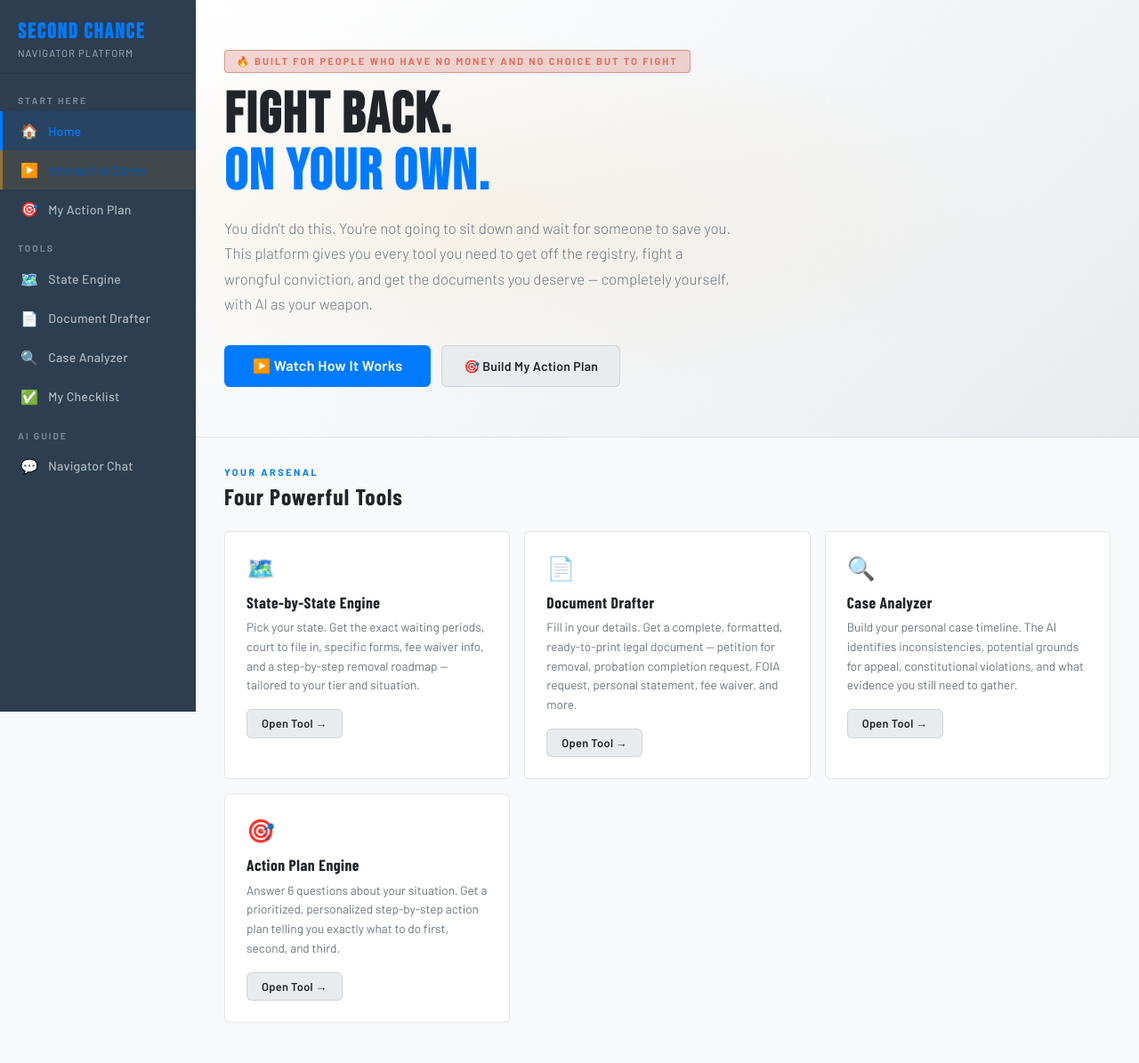
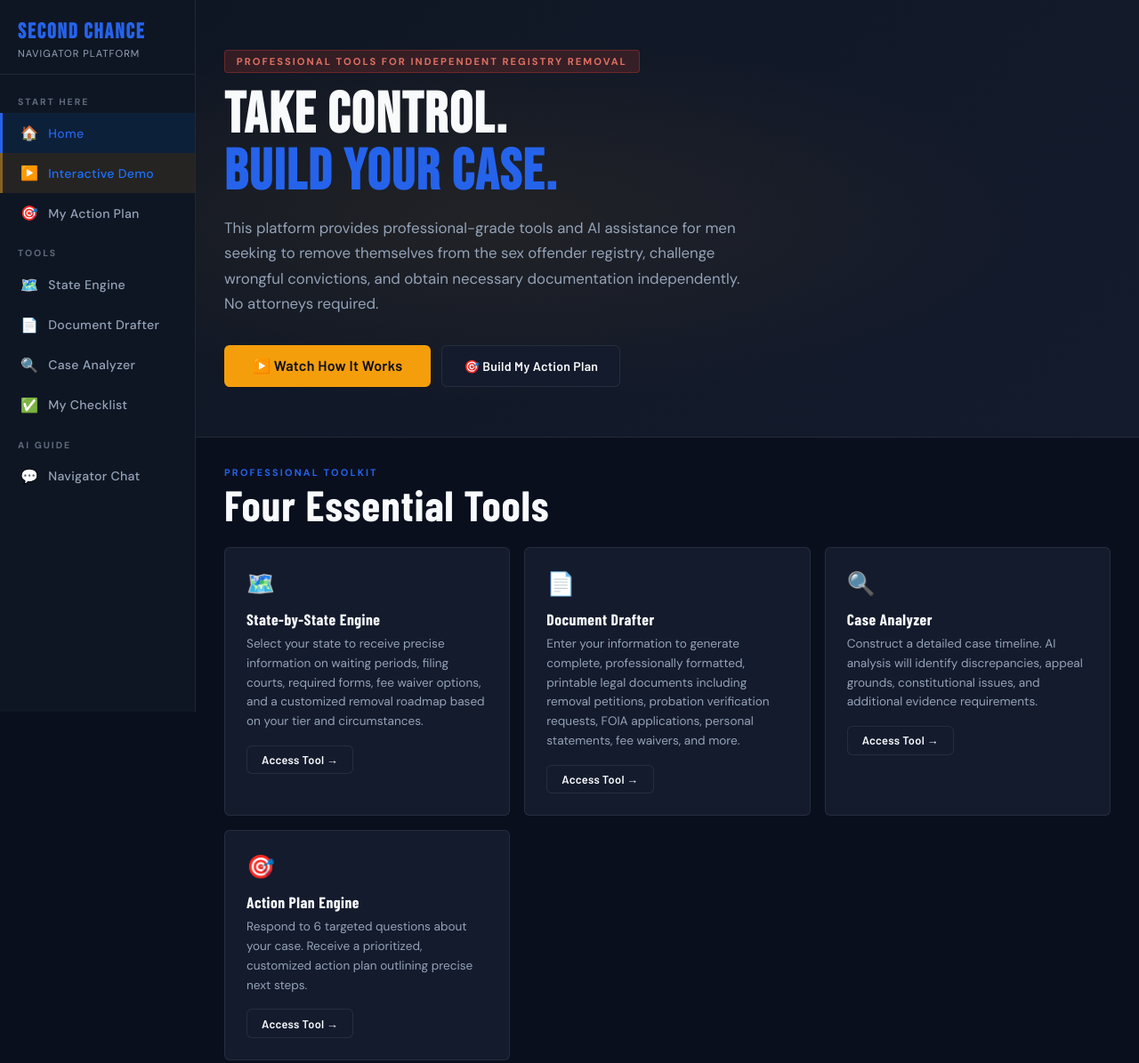
Before and after one commit to gigidyjnb-dev/sex, a plain HTML site: page index.html in a window 1280 px wide. Shown: the whole page at 89% size. Drawn offline with nearby package versions, Linux system fonts and the light colour scheme.

Commit message:
page update

```diff
--- a/index.html
+++ b/index.html
@@ -5,28 +5,29 @@
 <meta name="viewport" content="width=device-width, initial-scale=1.0">
 <title>Second Chance Navigator</title>
 <link rel="preconnect" href="https://fonts.googleapis.com">
-<link href="https://fonts.googleapis.com/css2?family=Bebas+Neue&family=Barlow:wght@300;400;500;600;700&family=Barlow+Condensed:wght@600;700&display=swap" rel="stylesheet">
+<link href="https://fonts.googleapis.com/css2?family=Bebas+Neue&family=Barlow:wght@300;400;500;600;700&family=Barlow+Condensed:wght@600;700&family=DM+Sans:wght@400;500;700&display=swap" rel="stylesheet">
 <style>
 :root {
-  --bg: #f8f9fa;
-  --bg2: #ffffff;
-  --bg3: #e9ecef;
-  --border: rgba(0,0,0,0.1);
-  --accent: #007bff;
-  --accent2: #0056b3;
+  --bg: #0A0F1E;
+  --bg2: #0F1623;
+  --bg3: #141B2D;
+  --border: rgba(255,255,255,0.08);
+  --accent: #2563EB;
+  --accent2: #1E6FFF;
+  --cta: #F59E0B;
   --red: #dc3545;
   --green: #28a745;
-  --blue: #007bff;
-  --text: #212529;
-  --muted: #6c757d;
-  --white: #ffffff;
-  --text-light: #ffffff;
-  --muted-light: #adb5bd;
+  --blue: #2563EB;
+  --text: #F8FAFC;
+  --muted: #94A3B8;
+  --white: #F8FAFC;
+  --text-light: #F8FAFC;
+  --muted-light: #94A3B8;
   --r: 6px;
 }
 *{margin:0;padding:0;box-sizing:border-box;}
 html{scroll-behavior:smooth;}
-body{font-family:'Barlow',sans-serif;background:var(--bg);color:var(--text);min-height:100vh;overflow-x:hidden;}
+body{font-family:'DM Sans',sans-serif;background:var(--bg);color:var(--text);min-height:100vh;overflow-x:hidden;}
 
 /* SCROLLBAR */
 ::-webkit-scrollbar{width:5px;}
@@ -36,7 +37,7 @@ body{font-family:'Barlow',sans-serif;background:var(--bg);color:var(--text);min-
 /* SIDEBAR NAV */
 .sidebar{
   position:fixed;left:0;top:0;bottom:0;width:220px;
-  background:#2c3e50;
+  background:var(--bg2);
   border-right:1px solid var(--border);
   display:flex;flex-direction:column;
   z-index:200;
@@ -114,7 +115,7 @@ body{font-family:'Barlow',sans-serif;background:var(--bg);color:var(--text);min-
   content:'';position:absolute;inset:0;
   background:radial-gradient(ellipse at 30% 50%,rgba(232,160,32,0.08) 0%,transparent 60%);
 }
-.hero-inner{max-width:700px;position:relative;}
+.hero-inner{text-align:left;position:relative;}
 .hero-tag{
   display:inline-block;
   background:rgba(192,57,43,0.2);border:1px solid rgba(192,57,43,0.4);
@@ -139,8 +140,8 @@ body{font-family:'Barlow',sans-serif;background:var(--bg);color:var(--text);min-
   display:inline-flex;align-items:center;gap:0.4rem;
   text-decoration:none;letter-spacing:0.3px;
 }
-.btn-accent{background:var(--accent);color:var(--white);}
-.btn-accent:hover{background:var(--accent2);transform:translateY(-1px);}
+.btn-accent{background:var(--cta);color:var(--bg);}
+.btn-accent:hover{background:#D97706;transform:scale(1.03);}
 .btn-ghost{background:var(--bg3);color:var(--text);border:1px solid var(--border);}
 .btn-ghost:hover{background:var(--bg);border-color:rgba(0,0,0,0.2);}
 .btn-sm{padding:0.45rem 1rem;font-size:0.8rem;}
@@ -152,11 +153,11 @@ body{font-family:'Barlow',sans-serif;background:var(--bg);color:var(--text);min-
 .grid-2{grid-template-columns:repeat(auto-fit,minmax(280px,1fr));}
 .grid-3{grid-template-columns:repeat(auto-fit,minmax(240px,1fr));}
 .card{
-  background:var(--bg2);border:1px solid var(--border);
+  background:var(--bg3);border:1px solid var(--border);
   border-radius:var(--r);padding:1.5rem;
-  transition:border-color 0.15s;
-}
-.card:hover{border-color:rgba(232,160,32,0.25);}
+  transition:all 0.2s ease;
+}
+.card:hover{transform:translateY(-4px);box-shadow:inset 0 0 0 1px var(--accent);}
 .card-icon{font-size:1.6rem;margin-bottom:0.75rem;}
 .card h3{font-family:'Barlow Condensed',sans-serif;font-size:1.1rem;font-weight:700;letter-spacing:0.5px;color:var(--text);margin-bottom:0.4rem;}
 .card p{font-size:0.85rem;color:var(--muted);line-height:1.6;}
@@ -164,8 +165,8 @@ body{font-family:'Barlow',sans-serif;background:var(--bg);color:var(--text);min-
 
 /* SECTION LABELS */
 .section-head{margin-bottom:1.5rem;}
-.section-head .label{font-size:0.68rem;font-weight:700;letter-spacing:2.5px;text-transform:uppercase;color:var(--accent);margin-bottom:0.3rem;}
-.section-head h2{font-family:'Barlow Condensed',sans-serif;font-size:1.6rem;font-weight:700;letter-spacing:1px;color:var(--text);}
+.section-head .label{font-size:0.68rem;font-weight:700;letter-spacing:0.2em;text-transform:uppercase;color:var(--accent);margin-bottom:0.3rem;}
+.section-head h2{font-family:'Barlow Condensed',sans-serif;font-size:3rem;font-weight:800;letter-spacing:1px;color:var(--text);line-height:1;margin-bottom:0.5rem;}
 .section-head p{font-size:0.88rem;color:var(--muted);margin-top:0.3rem;}
 
 /* ━━━━━━━━━━━━━━━━━━━━━━━━━━━━━━━━━━━━━━━━━ */
@@ -478,9 +479,9 @@ textarea.form-input{resize:vertical;min-height:80px;}
 <div class="page active" id="page-home">
   <div class="hero">
     <div class="hero-inner">
-      <div class="hero-tag">🔥 Built for people who have no money and no choice but to fight</div>
-      <h1>FIGHT BACK.<br><span>ON YOUR OWN.</span></h1>
-      <p>You didn't do this. You're not going to sit down and wait for someone to save you. This platform gives you every tool you need to get off the registry, fight a wrongful conviction, and get the documents you deserve — completely yourself, with AI as your weapon.</p>
+      <div class="hero-tag">Professional Tools for Independent Registry Removal</div>
+      <h1>TAKE CONTROL.<br><span>BUILD YOUR CASE.</span></h1>
+      <p>This platform provides professional-grade tools and AI assistance for men seeking to remove themselves from the sex offender registry, challenge wrongful convictions, and obtain necessary documentation independently. No attorneys required.</p>
       <div class="hero-ctas">
         <button class="btn btn-accent" onclick="goTo('demo')" style="font-size:1rem;padding:0.85rem 2rem;">▶️ Watch How It Works</button>
         <button class="btn btn-ghost" onclick="goTo('decision')">🎯 Build My Action Plan</button>
@@ -488,31 +489,31 @@ textarea.form-input{resize:vertical;min-height:80px;}
     </div>
   </div>
   <div class="content">
-    <div class="section-head"><div class="label">Your Arsenal</div><h2>Four Powerful Tools</h2></div>
+    <div class="section-head"><div class="label">Professional Toolkit</div><h2>Four Essential Tools</h2></div>
     <div class="grid grid-2">
       <div class="card">
         <div class="card-icon">🗺️</div>
         <h3>State-by-State Engine</h3>
-        <p>Pick your state. Get the exact waiting periods, court to file in, specific forms, fee waiver info, and a step-by-step removal roadmap — tailored to your tier and situation.</p>
-        <div class="card-action"><button class="btn btn-ghost btn-sm" onclick="goTo('state')">Open Tool →</button></div>
+        <p>Select your state to receive precise information on waiting periods, filing courts, required forms, fee waiver options, and a customized removal roadmap based on your tier and circumstances.</p>
+        <div class="card-action"><button class="btn btn-ghost btn-sm" onclick="goTo('state')">Access Tool →</button></div>
       </div>
       <div class="card">
         <div class="card-icon">📄</div>
         <h3>Document Drafter</h3>
-        <p>Fill in your details. Get a complete, formatted, ready-to-print legal document — petition for removal, probation completion request, FOIA request, personal statement, fee waiver, and more.</p>
-        <div class="card-action"><button class="btn btn-ghost btn-sm" onclick="goTo('docs')">Open Tool →</button></div>
+        <p>Enter your information to generate complete, professionally formatted, printable legal documents including removal petitions, probation verification requests, FOIA applications, personal statements, fee waivers, and more.</p>
+        <div class="card-action"><button class="btn btn-ghost btn-sm" onclick="goTo('docs')">Access Tool →</button></div>
       </div>
       <div class="card">
         <div class="card-icon">🔍</div>
         <h3>Case Analyzer</h3>
-        <p>Build your personal case timeline. The AI identifies inconsistencies, potential grounds for appeal, constitutional violations, and what evidence you still need to gather.</p>
-        <div class="card-action"><button class="btn btn-ghost btn-sm" onclick="goTo('timeline')">Open Tool →</button></div>
+        <p>Construct a detailed case timeline. AI analysis will identify discrepancies, appeal grounds, constitutional issues, and additional evidence requirements.</p>
+        <div class="card-action"><button class="btn btn-ghost btn-sm" onclick="goTo('timeline')">Access Tool →</button></div>
       </div>
       <div class="card">
         <div class="card-icon">🎯</div>
         <h3>Action Plan Engine</h3>
-        <p>Answer 6 questions about your situation. Get a prioritized, personalized step-by-step action plan telling you exactly what to do first, second, and third.</p>
-        <div class="card-action"><button class="btn btn-ghost btn-sm" onclick="goTo('decision')">Open Tool →</button></div>
+        <p>Respond to 6 targeted questions about your case. Receive a prioritized, customized action plan outlining precise next steps.</p>
+        <div class="card-action"><button class="btn btn-ghost btn-sm" onclick="goTo('decision')">Access Tool →</button></div>
       </div>
     </div>
   </div>
@@ -521,7 +522,7 @@ textarea.form-input{resize:vertical;min-height:80px;}
 <!-- ═══ STATE ENGINE ═══ -->
 <div class="page" id="page-state">
   <div class="topbar">
-    <div><h2>🗺️ State-by-State Engine</h2><p>Select your state to get your exact removal roadmap</p></div>
+    <div><h2>🗺️ State-by-State Engine</h2><p>Select your state for your customized removal roadmap</p></div>
     <div class="badge">All 50 States</div>
   </div>
   <div class="content">
@@ -567,7 +568,7 @@ textarea.form-input{resize:vertical;min-height:80px;}
 <!-- ═══ DOCUMENT DRAFTER ═══ -->
 <div class="page" id="page-docs">
   <div class="topbar">
-    <div><h2>📄 Document Drafter</h2><p>AI-generated, ready-to-print legal documents</p></div>
+    <div><h2>📄 Document Drafter</h2><p>AI-generated professional legal documents</p></div>
   </div>
   <div class="content">
     <div class="section-head">
@@ -644,7 +645,7 @@ textarea.form-input{resize:vertical;min-height:80px;}
 <!-- ═══ CASE ANALYZER ═══ -->
 <div class="page" id="page-timeline">
   <div class="topbar">
-    <div><h2>🔍 Case Analyzer</h2><p>Build your timeline. Find your angles. Know your case.</p></div>
+    <div><h2>🔍 Case Analyzer</h2><p>Build your case timeline and identify key opportunities.</p></div>
   </div>
   <div class="content">
     <div class="section-head">
@@ -788,13 +789,13 @@ textarea.form-input{resize:vertical;min-height:80px;}
       <div class="msg bot">
         <div class="msg-av">⚖️</div>
         <div>
-          <div class="msg-bubble">I'm your Second Chance Navigator. I know the system failed you. I know you don't have money for an attorney. I know someone lied and ruined your life and now you're the one stuck cleaning it up.<br><br>That ends here. Tell me everything about your situation — your state, how long you've been on the registry, what happened, what documents you have. I will help you fight this yourself, step by step, with zero cost.</div>
+          <div class="msg-bubble">Welcome to Second Chance Navigator. This platform offers professional tools and AI-guided assistance to help you navigate registry removal, conviction challenges, and document procurement independently.<br><br>Please provide details about your situation: your state, duration on the registry, circumstances, and available documentation. I will guide you through the process step by step at no cost.</div>
           <div class="qr-wrap">
-            <button class="qr" onclick="sendQuick('I want to get off the registry in my state and I have been on it for 15 years')">I want off the registry</button>
-            <button class="qr" onclick="sendQuick('I need to get proof that I completed probation and my treatment classes but I don\'t know how')">Get my records</button>
-            <button class="qr" onclick="sendQuick('I was wrongfully convicted and I want to know what grounds I can use to fight it')">Fight my conviction</button>
-            <button class="qr" onclick="sendQuick('I am registered in multiple states, what do I do')">Multi-state situation</button>
-            <button class="qr" onclick="sendQuick('What documents do I need to petition for registry removal and how do I get them all')">What do I need?</button>
+            <button class="qr" onclick="sendQuick('I want to get off the registry in my state and I have been on it for 15 years')">Registry removal</button>
+            <button class="qr" onclick="sendQuick('I need to get proof that I completed probation and my treatment classes but I don\'t know how')">Obtain records</button>
+            <button class="qr" onclick="sendQuick('I was wrongfully convicted and I want to know what grounds I can use to fight it')">Challenge conviction</button>
+            <button class="qr" onclick="sendQuick('I am registered in multiple states, what do I do')">Multi-state registration</button>
+            <button class="qr" onclick="sendQuick('What documents do I need to petition for registry removal and how do I get them all')">Required documents</button>
           </div>
         </div>
       </div>
```
